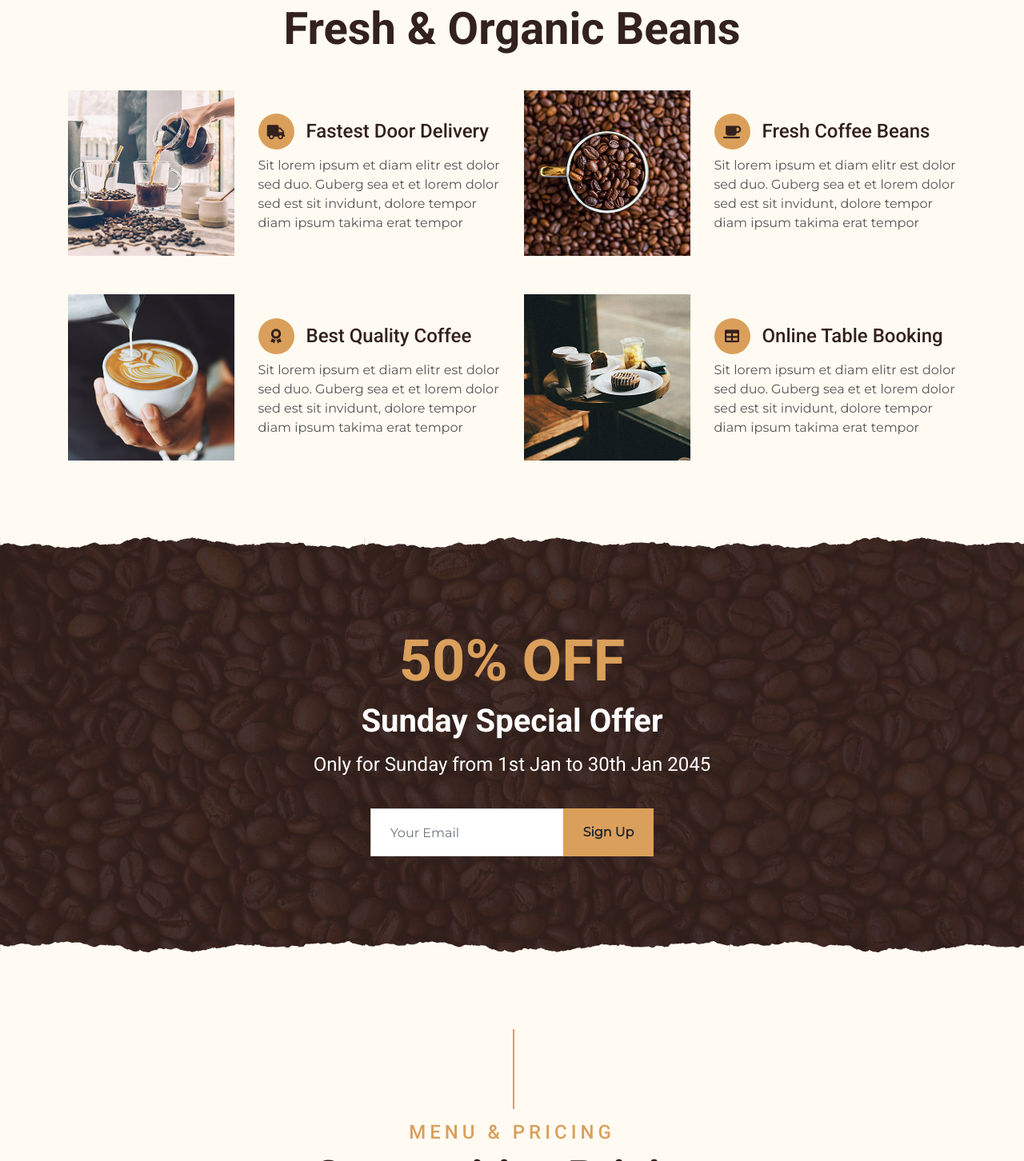
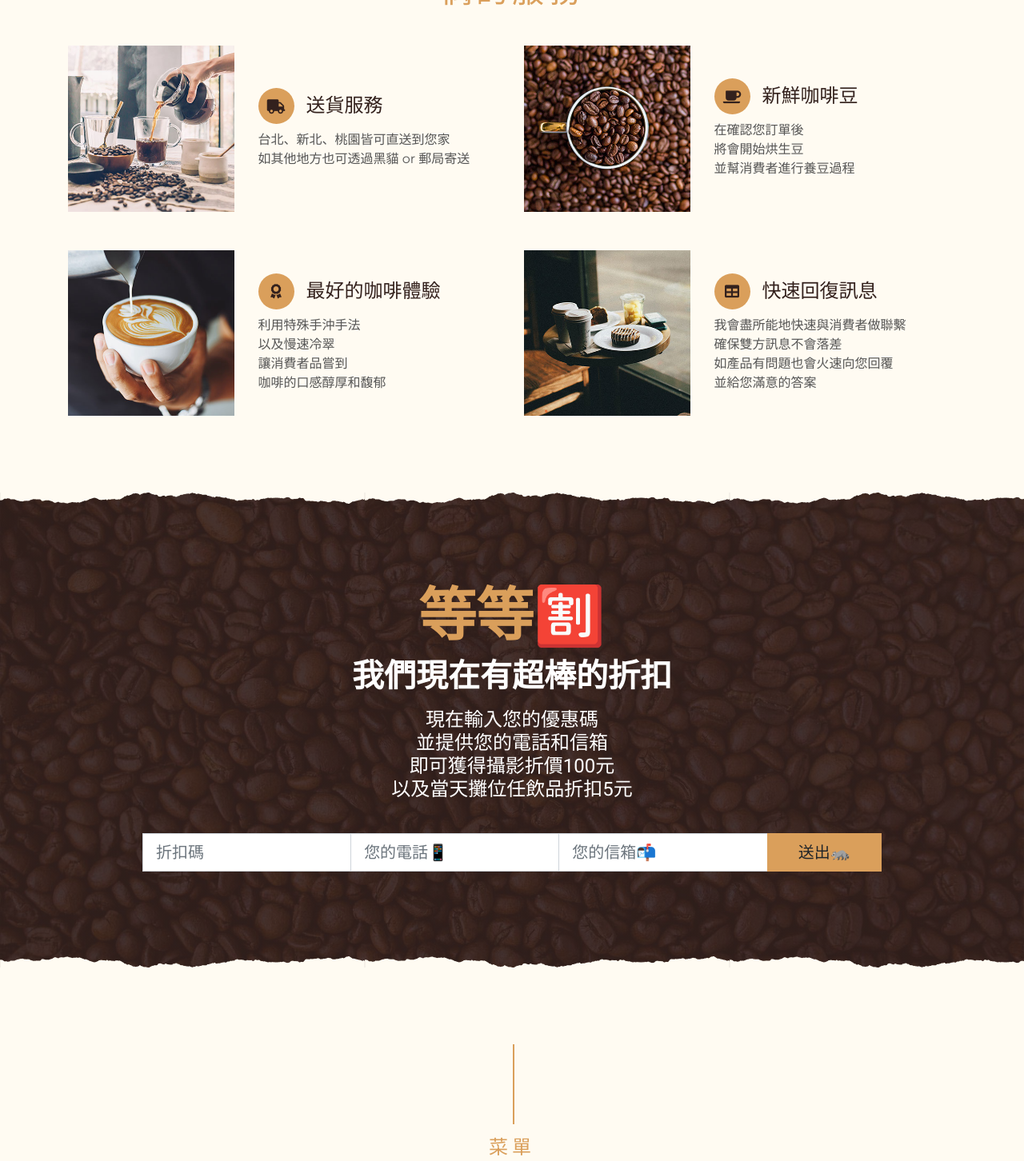
Before and after one commit to quack0203/coffee, a plain HTML site: page index.html in a window 1280 px wide. Shown: the part 1767-3219 px from the top of the page at 80% size. Drawn offline with nearby package versions, Linux system fonts and the light colour scheme.

Commit message:
更新 index.html
更新文字，多新增送出表格

```diff
--- a/index.html
+++ b/index.html
@@ -127,8 +127,7 @@
     <div class="container-fluid pt-5">
         <div class="container">
             <div class="section-title">
-                <h4 class="text-primary text-uppercase" style="letter-spacing: 5px;">服務</h4>
-                <h1 class="display-4">Fresh & Organic Beans</h1>
+                <h4 class="text-primary text-uppercase" style="letter-spacing: 5px; font-size:40px;">偶的服務</h4>
             </div>
             <div class="row">
                 <div class="col-lg-6 mb-5">
@@ -137,9 +136,8 @@
                             <img class="img-fluid mb-3 mb-sm-0" src="img/service-1.jpg" alt="">
                         </div>
                         <div class="col-sm-7">
-                            <h4><i class="fa fa-truck service-icon"></i>Fastest Door Delivery</h4>
-                            <p class="m-0">Sit lorem ipsum et diam elitr est dolor sed duo. Guberg sea et et lorem dolor sed est sit
-                                invidunt, dolore tempor diam ipsum takima erat tempor</p>
+                            <h4><i class="fa fa-truck service-icon"></i>送貨服務</h4>
+                            <p class="m-0">台北、新北、桃園皆可直送到您家<br>如其他地方也可透過黑貓 or 郵局寄送</p>
                         </div>
                     </div>
                 </div>
@@ -149,9 +147,8 @@
                             <img class="img-fluid mb-3 mb-sm-0" src="img/service-2.jpg" alt="">
                         </div>
                         <div class="col-sm-7">
-                            <h4><i class="fa fa-coffee service-icon"></i>Fresh Coffee Beans</h4>
-                            <p class="m-0">Sit lorem ipsum et diam elitr est dolor sed duo. Guberg sea et et lorem dolor sed est sit
-                                invidunt, dolore tempor diam ipsum takima erat tempor</p>
+                            <h4><i class="fa fa-coffee service-icon"></i>新鮮咖啡豆</h4>
+                            <p class="m-0">在確認您訂單後<br>將會開始烘生豆<br>並幫消費者進行養豆過程</p>
                         </div>
                     </div>
                 </div>
@@ -161,9 +158,8 @@
                             <img class="img-fluid mb-3 mb-sm-0" src="img/service-3.jpg" alt="">
                         </div>
                         <div class="col-sm-7">
-                            <h4><i class="fa fa-award service-icon"></i>Best Quality Coffee</h4>
-                            <p class="m-0">Sit lorem ipsum et diam elitr est dolor sed duo. Guberg sea et et lorem dolor sed est sit
-                                invidunt, dolore tempor diam ipsum takima erat tempor</p>
+                            <h4><i class="fa fa-award service-icon"></i>最好的咖啡體驗</h4>
+                            <p class="m-0">利用特殊手沖手法<br>以及慢速冷翠<br>讓消費者品嘗到<br>咖啡的口感醇厚和馥郁</p>
                         </div>
                     </div>
                 </div>
@@ -173,9 +169,8 @@
                             <img class="img-fluid mb-3 mb-sm-0" src="img/service-4.jpg" alt="">
                         </div>
                         <div class="col-sm-7">
-                            <h4><i class="fa fa-table service-icon"></i>Online Table Booking</h4>
-                            <p class="m-0">Sit lorem ipsum et diam elitr est dolor sed duo. Guberg sea et et lorem dolor sed est sit
-                                invidunt, dolore tempor diam ipsum takima erat tempor</p>
+                            <h4><i class="fa fa-table service-icon"></i>快速回復訊息</h4>
+                            <p class="m-0">我會盡所能地快速與消費者做聯繫<br>確保雙方訊息不會落差<br>如產品有問題也會火速向您回覆<br>並給您滿意的答案</p>
                         </div>
                     </div>
                 </div>
@@ -185,20 +180,96 @@
     <!-- Service End -->
 
 
+
+
+
+
+
+
+
+
+
     <!-- Offer Start -->
     <div class="offer container-fluid my-5 py-5 text-center position-relative overlay-top overlay-bottom">
         <div class="container py-5">
-            <h1 class="display-3 text-primary mt-3">50% OFF</h1>
-            <h1 class="text-white mb-3">Sunday Special Offer</h1>
-            <h4 class="text-white font-weight-normal mb-4 pb-3">Only for Sunday from 1st Jan to 30th Jan 2045</h4>
-            <form class="form-inline justify-content-center mb-4">
-                <div class="input-group">
-                    <input type="text" class="form-control p-4" placeholder="Your Email" style="height: 60px;">
-                    <div class="input-group-append">
-                        <button class="btn btn-primary font-weight-bold px-4" type="submit">Sign Up</button>
-                    </div>
+            <h1 class="display-3 text-primary mt-3">等等🈹</h1>
+            <h1 class="text-white mb-3">我們現在有超棒的折扣</h1>
+            <h4 class="text-white font-weight-normal mb-4 pb-3">現在輸入您的優惠碼<br>並提供您的電話和信箱<br>即可獲得攝影折價100元<br>以及當天攤位任飲品折扣5元</h4>
+            <div class="form-inline justify-content-center mb-4">
+
+
+            <!-- Formspree 表單 -->
+            <form
+            id="offerForm"
+            action="https://formspree.io/f/xpwdvwer"
+            method="POST"
+            class="row justify-content-center g-3"
+            >
+                <!-- 折扣碼 -->
+                <div class="col-12 col-md-3">
+                    <input
+                    type="text"
+                    name="promo_code"
+                    class="form-control form-control-lg"
+                    placeholder="折扣碼"
+                    pattern="^[Nn][Tt][Uu][Tt]0607$"
+                    title="折扣碼不正確"
+                    required
+                    >
+                </div>
+
+                <!-- 電話 -->
+                <div class="col-12 col-md-3">
+                    <input
+                    type="tel"
+                    name="phone"
+                    class="form-control form-control-lg"
+                    placeholder="您的電話📱"
+                    required
+                    >
+                </div>
+
+                <!-- 信箱 -->
+                <div class="col-12 col-md-3">
+                    <input
+                    type="email"
+                    name="_replyto"
+                    class="form-control form-control-lg"
+                    placeholder="您的信箱📬"
+                    required
+                    >
+                </div>
+
+                <!-- 送出按鈕 -->
+                <div class="col-12 col-md-2">
+                    <button
+                    type="submit"
+                    class="btn btn-primary btn-lg w-100"
+                    >
+                    送出🦝
+                    </button>
                 </div>
             </form>
+            </div>
+            <!-- Modal -->
+            <div class="modal fade" id="thankYouModal" tabindex="-1" aria-labelledby="thankYouLabel" aria-hidden="true">
+            <div class="modal-dialog modal-dialog-centered">
+                <div class="modal-content text-center">
+                <div class="modal-header border-0">
+                    <h5 class="modal-title mx-auto" id="thankYouLabel">謝謝您的支持！</h5>
+                    <button type="button" class="btn-close" data-bs-dismiss="modal" aria-label="Close"></button>
+                </div>
+                <div class="modal-body">
+                    我們已收到您的資訊，過後將會回信確認，請在留意🥺。
+                </div>
+                <div class="modal-footer border-0 justify-content-center">
+                    <button type="button" class="btn btn-primary" data-bs-dismiss="modal">關閉</button>
+                </div>
+                </div>
+            </div>
+            </div>
+
+
         </div>
     </div>
     <!-- Offer End -->
@@ -208,7 +279,7 @@
     <div class="container-fluid pt-5">
         <div class="container">
             <div class="section-title">
-                <h4 class="text-primary text-uppercase" style="letter-spacing: 5px;">Menu & Pricing</h4>
+                <h4 class="text-primary text-uppercase" style="letter-spacing: 5px;">菜單</h4>
                 <h1 class="display-4">Competitive Pricing</h1>
             </div>
             <div class="row">
@@ -466,6 +537,21 @@
     <script src="lib/tempusdominus/js/moment-timezone.min.js"></script>
     <script src="lib/tempusdominus/js/tempusdominus-bootstrap-4.min.js"></script>
 
+
+
+
+
+
+    <script src="js/form-handler.js" defer></script>
+
+
+
+
+
+
+
+
+
     <!-- Contact Javascript File -->
     <script src="mail/jqBootstrapValidation.min.js"></script>
     <script src="mail/contact.js"></script>
```
